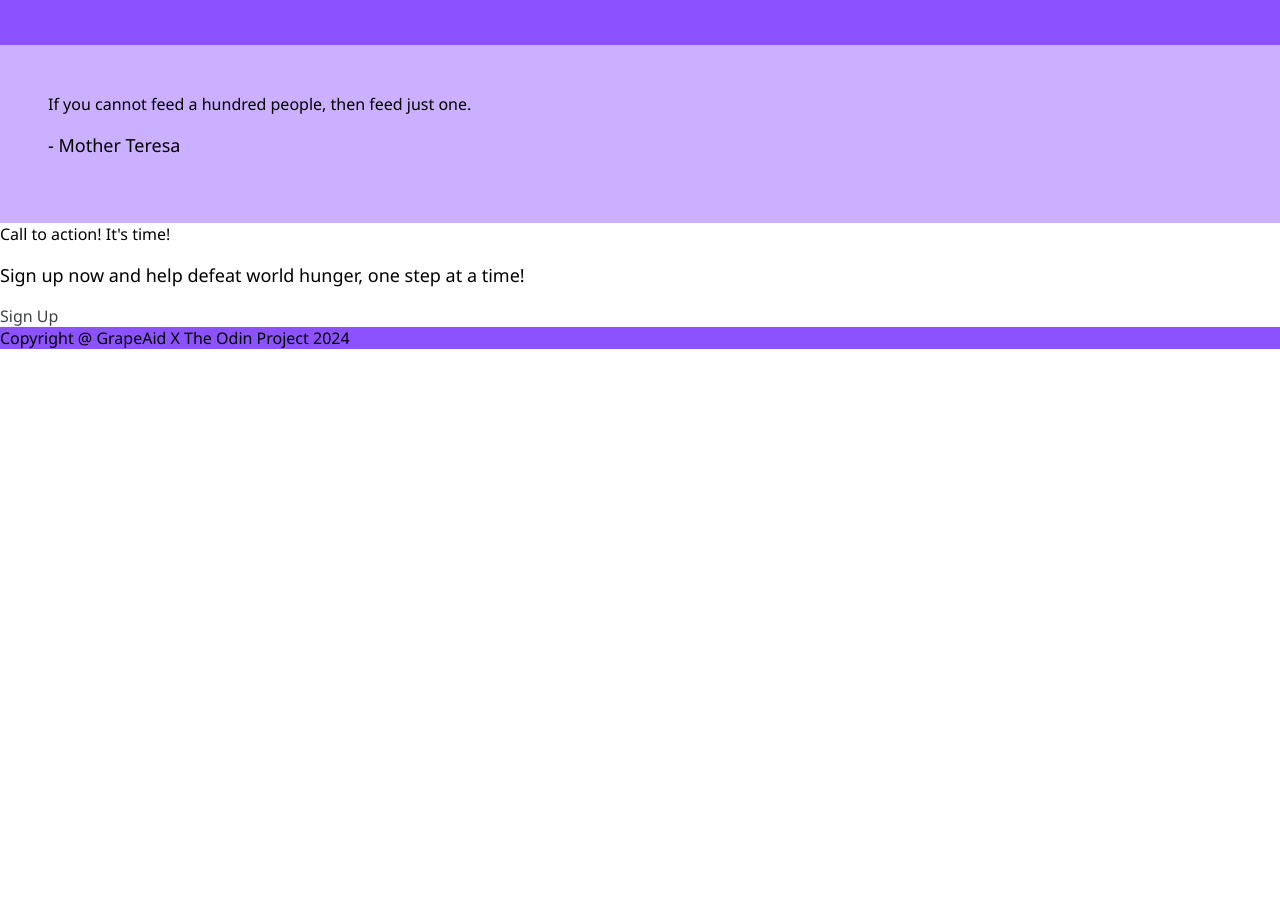
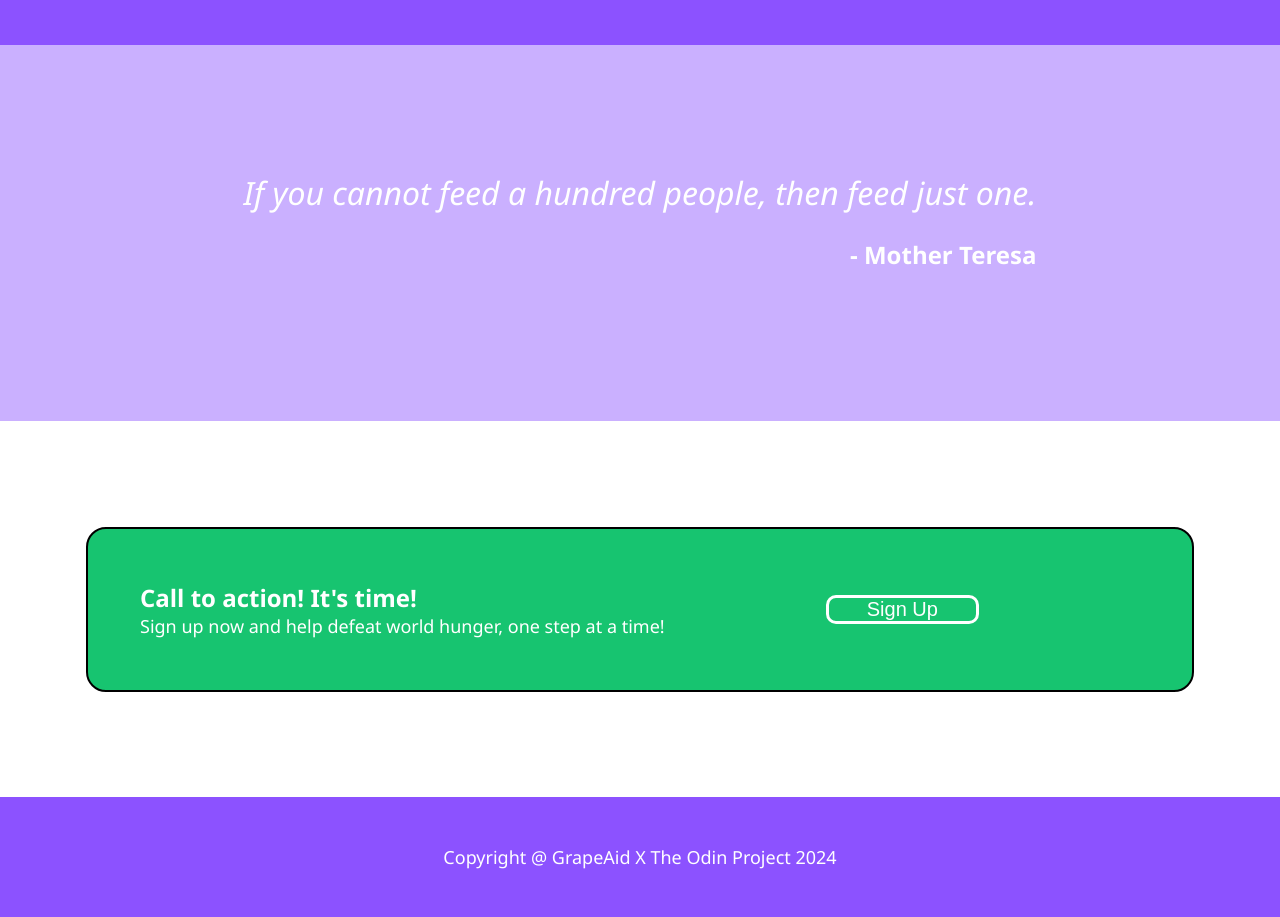
Before and after one commit to chloejann/odin-grapeaid, a plain HTML site: page src/index.html in a window 1280 px wide. Shown: the part 1412-2329 px from the top of the page. Before the commit the page ends 1761 px from the top, so only its background shows below. Drawn offline with Linux system fonts and the light colour scheme.

Commit message:
updatezz

```diff
--- a/src/index.html
+++ b/src/index.html
@@ -19,7 +19,7 @@
         <li><a href="#">LEARNING HUB</a></li>
         <li><a href="#">ABOUT</a></li>
         <li><a href="#">CONNECTIONS</a></li>
-        <li class="navLogin"><a href="#">LOG IN</a></li>
+        <button class="navLogin"><a href="#">LOG IN</a></button>
       </ul>
     </div>
 
@@ -29,11 +29,11 @@
           <div class="greatAidTitle">Drinking Grape Ade, giving Great Aid.</div>
           <p>
             A centralized, safe space to bridge the gap between surplus food
-          resources and those in need. <br>Be part of the community.
+            resources and those in need. <br />Be part of the community.
           </p>
           <a class="signUpIntro" href="#">Sign Up</a>
         </div>
-        <img class="introImg" src="../img/intro-pic.jpg">
+        <img class="introImg" src="../img/intro-pic.jpg" />
       </div>
 
       <div class="information">
@@ -55,20 +55,23 @@
       </div>
 
       <div class="quote">
+        <div class="quoteContainer">
           <div class="quoteTitle">
             If you cannot feed a hundred people, then feed just one.
           </div>
           <p class="quoteAuthor">- Mother Teresa</p>
         </div>
+      </div>
 
+      <div class="signUpSection">
         <div class="signUpContainer">
           <div class="signUpText">
             <div class="callToActionTitle">Call to action! It's time!</div>
-          <p class="signUpP">
+            <div class="signUpP">
               Sign up now and help defeat world hunger, one step at a time!
-          </p>
             </div>
-        <a class="signUpCall" href="#">Sign Up</a>
+          </div>
+          <button class="signUpCall"><a href="#">Sign Up</a></button>
         </div>
       </div>
 
--- a/src/styles.css
+++ b/src/styles.css
@@ -15,15 +15,17 @@ body {
     display: flex;
     align-items: center;
     justify-content: space-between;
-    padding: 0 14px;
+    padding: 0 18px;
 }
 
 
 ul {
     display: flex;
+    align-items: center;
 }
 
 li {
+    display: inline-block;
     list-style-type: none;
     padding: 0 24px;
 }
@@ -31,6 +33,19 @@ li {
 a {
     text-decoration: none;
     color: #3E4240;
+}
+
+.navLogin {
+    background-color: #8C52FF;
+    border: 0;
+    margin: 0;
+    padding: 16px 22px;
+    border-radius: 10px;
+    margin-left: 10px;
+}
+
+.navLogin a {
+    color: white;
 }
 
 p {
@@ -89,6 +104,7 @@ p {
 .infoTitle {
     font-size: 32px;
     font-weight: bold;
+    text-align: center;
 }
 
 .infoPics {
@@ -117,16 +133,102 @@ div.eachInfoPic img {
 
 .quote {
     background-color: #CAB0FF;
+    color: white;
+    display: flex;
+    align-items: center;
+    justify-content: center;
+    margin: 0;
 }
 
-.signupContainer {
-    background-color: #CAB0FF;
+.quoteContainer {
+    display: flex;
+    flex-direction: column;
+    align-items: center;
 }
+
+.quoteTitle {
+    font-size: 32px;
+    font-weight:400;
+    font-style: italic;
+}
+
+.quoteAuthor {
+    font-weight: bold;
+    font-size: 24px;
+    margin-left: auto;
+}
+
+.signUpSection {
+    background-color: white;
+    display: flex;
+    flex-shrink: 0;
+    align-items: center;
+    justify-content: center;
+
+}
+
+.signUpContainer {
+    background-color: #17C470;
+    padding: 52px;
+    border-radius: 20px;
+    display: flex;
+    flex-wrap: wrap;
+    width: 1000px;
+    align-items: center;
+    justify-content: space-between;
+    border: 2px solid;
+
+
+}
+
+.signUpText {
+    color: white;
+    display: flex;
+    flex-direction: column;
+    justify-content: center;
+
+}
+
+.callToActionTitle {
+    font-size: 24px;
+    font-weight: 600;
+    display: flex;
+    flex: 1;
+}
+
+.signUpP {
+    font-size: 18px;
+
+}
+
+.signUpCall {
+    background-color: transparent;
+    border: 3px solid white;
+    border-radius: 10px;
+    padding: 0 38px;
+    display: flex;
+    margin: auto;
+}
+
+.signUpCall a {
+    color: white;
+    font-size: 20px;
+}
+
 
 .footer {
     background-color: #8C52FF;
+    display: flex;
+    align-items: center;
+    justify-content: center;
+    text-align: center;
+    padding: 48px;
+    color: white;
+    font-size: 18px;
 }
 
-.introduction, .information, .quote, .signupContainer {
+
+.introduction, .information, .quote, .signUpSection {
     padding: 48px;
+    min-height: 280px;
 }
```
Lines whose indentation alone changed are shown as unchanged.
